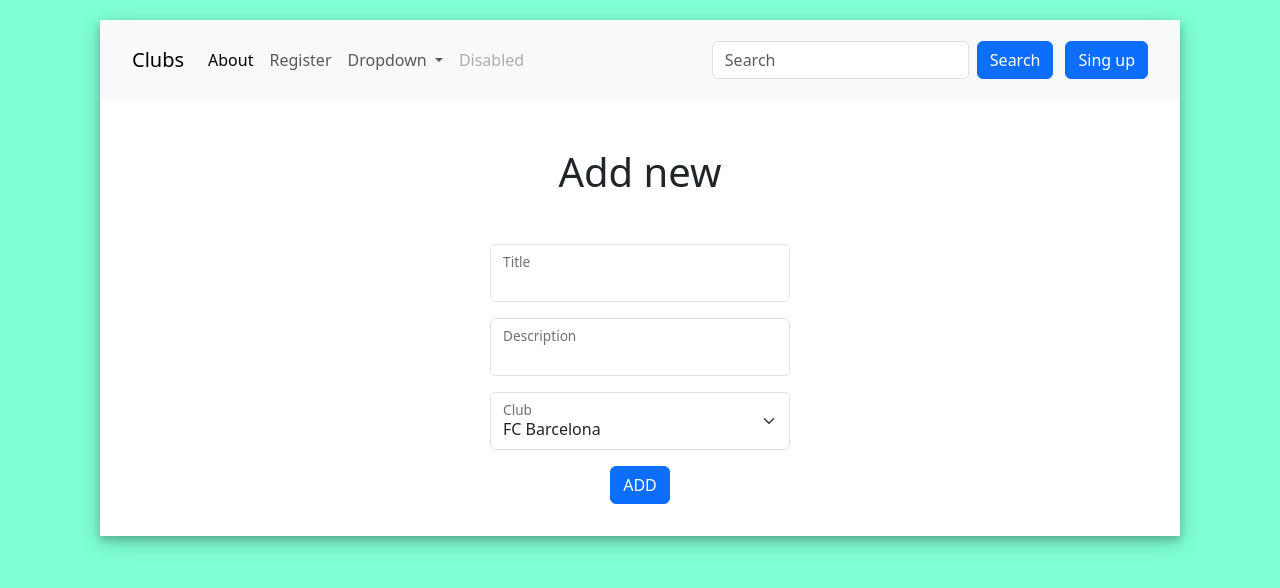
After one commit to Crais2905/first_flask, a Flask app: page /news/add in a window 1280 px wide. The commit adds this page. Shown: the top 588 px of the page. Run offline with Flask 3, Linux system fonts and the light colour scheme.

Commit message:
0.5 add_new

```diff
--- a/Lessons3-6_2-3/app.py
+++ b/Lessons3-6_2-3/app.py
@@ -18,8 +18,6 @@ class News(db.Model):
     title = db.Column(db.String(40), nullable=True)
     content = db.Column(db.String(200), nullable=True)
     team = db.Column(db.String(30), db.ForeignKey('clubs.id'))
-    date = db.Column(db.String())
-
 
 
 @app.route('/')
@@ -45,6 +43,26 @@ def club_detail(id):
 def the_biggest_winner():
     return render_template('winner_ucl.html', clubs=clubs)
 
+# add new
+
+@app.route('/news/add')
+def add_new():
+    clubs = Clubs.query.all()
+    return render_template('add_new.html', clubs=clubs)
+
+
+@app.route('/add_new_handler', methods=['POST', 'GET'])
+def add_new_hand():
+    try:
+        if request.method == 'POST':
+            new = News(title=request.form.get('title'), content=request.form.get('description'), team=request.form.get('club'))
+            db.session.add(new)
+            db.session.commit()
+            return redirect(url_for('home'))
+    except:
+        return redirect(url_for('add_new', error='error'))
+
+
 # club add
 
 @app.route('/club/add')
@@ -53,10 +71,6 @@ def add_club():
 
 @app.route('/add_club_handler', methods=['POST', 'GET'])
 def add_club_hand():
-    # name = request.form.get("name", 'error')
-    # coach = request.form.get("coach", 'error')
-    # wins_ucl = request.form.get("wins_ucl", 'error')
-
 
     if request.method == 'POST':
         club = Clubs(name=request.form.get('name'), coach=request.form.get('coach'), wins_ucl=request.form.get('wins_ucl'))
--- a/Lessons3-6_2-3/static/style.css
+++ b/Lessons3-6_2-3/static/style.css
@@ -56,7 +56,7 @@ h1 {
     text-align: center;
 }
 
-.add_club {
+.add_sth {
     /* display: flex; */
     margin-bottom: 12px;
     min-width: 150px;
--- a/Lessons3-6_2-3/templates/add_club.html
+++ b/Lessons3-6_2-3/templates/add_club.html
@@ -5,7 +5,7 @@
 <div class="form">
     <h1 class="mb-5">Add club</h1>
 
-    <form action="/add_club_handler" class="add_club container" method="POST">
+    <form action="/add_club_handler" class="add_sth container" method="POST">
         <div class="form-floating mb-3">
             <input type="text" class="form-control" name="name">
             <label for="floatingInput">Name</label>
--- /dev/null
+++ b/Lessons3-6_2-3/templates/add_new.html
@@ -0,0 +1,35 @@
+{% extends 'base.html' %}
+
+{% block content %}
+
+<div class="form">
+    <h1 class="mb-5">Add new</h1>
+
+    <form action="/add_new_handler" class="add_sth container" method="POST">
+        <div class="form-floating mb-3">
+            <input type="text" class="form-control" name="title">
+            <label for="floatingInput">Title</label>
+        </div>
+        <div class="form-floating mb-3">
+            <input type="text" class="form-control" name="content" >
+            <label for="floatingPassword">Description</label>
+        </div>
+
+        <div class="form-floating mb-3">
+            <select class="form-select mb-3" aria-label="Default select example" name="club">
+                {% for club in clubs %}
+                <option value="{{ club.id }}">{{ club.name }}</option>
+                {% endfor %}
+
+            </select>
+            <label for="floatingPassword">Club</label>
+        </div>
+
+        {% if error %}
+        <p style="color: red;">{{ error }}</p>
+        {% endif %}
+        <input type="submit" value="ADD" class="btn btn-primary">
+    </form>
+</div>
+
+{% endblock %}
--- a/Lessons3-6_2-3/templates/base.html
+++ b/Lessons3-6_2-3/templates/base.html
@@ -39,7 +39,7 @@
                 <li><a class="dropdown-item" href="{{ url_for('the_biggest_winner') }}">The biggest winner UCL</a></li>
                 <li><a class="dropdown-item" href="{{ url_for('add_club') }}">Add club</a></li>
                 <li><hr class="dropdown-divider"></li>
-                <li><a class="dropdown-item" href="#">Something else here</a></li>
+                <li><a class="dropdown-item" href="{{ url_for('add_new')}}">Add new about team</a></li>
               </ul>
             </li>
 
```
Also changed, not shown: instance/clubs.db, 1 other file.
